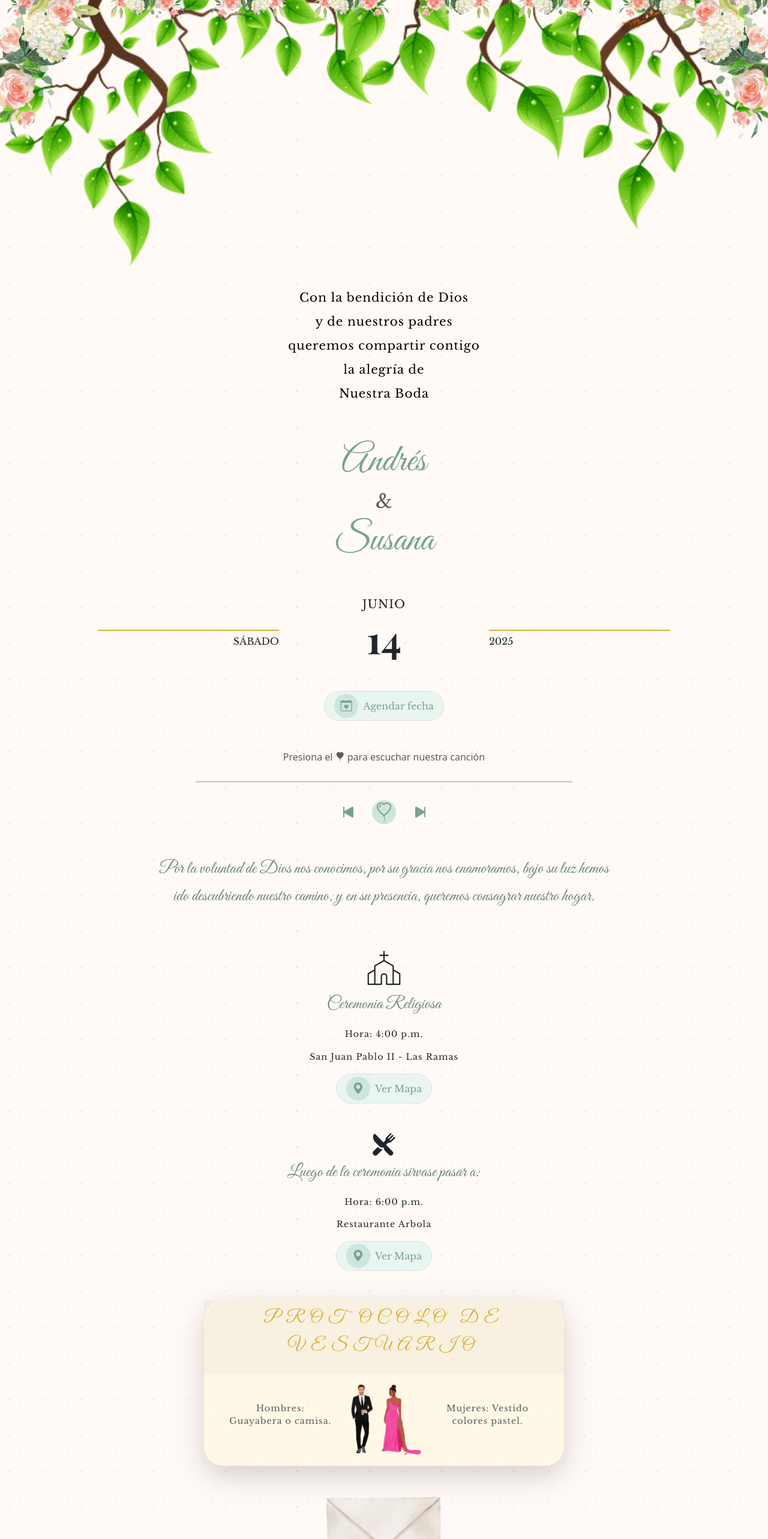
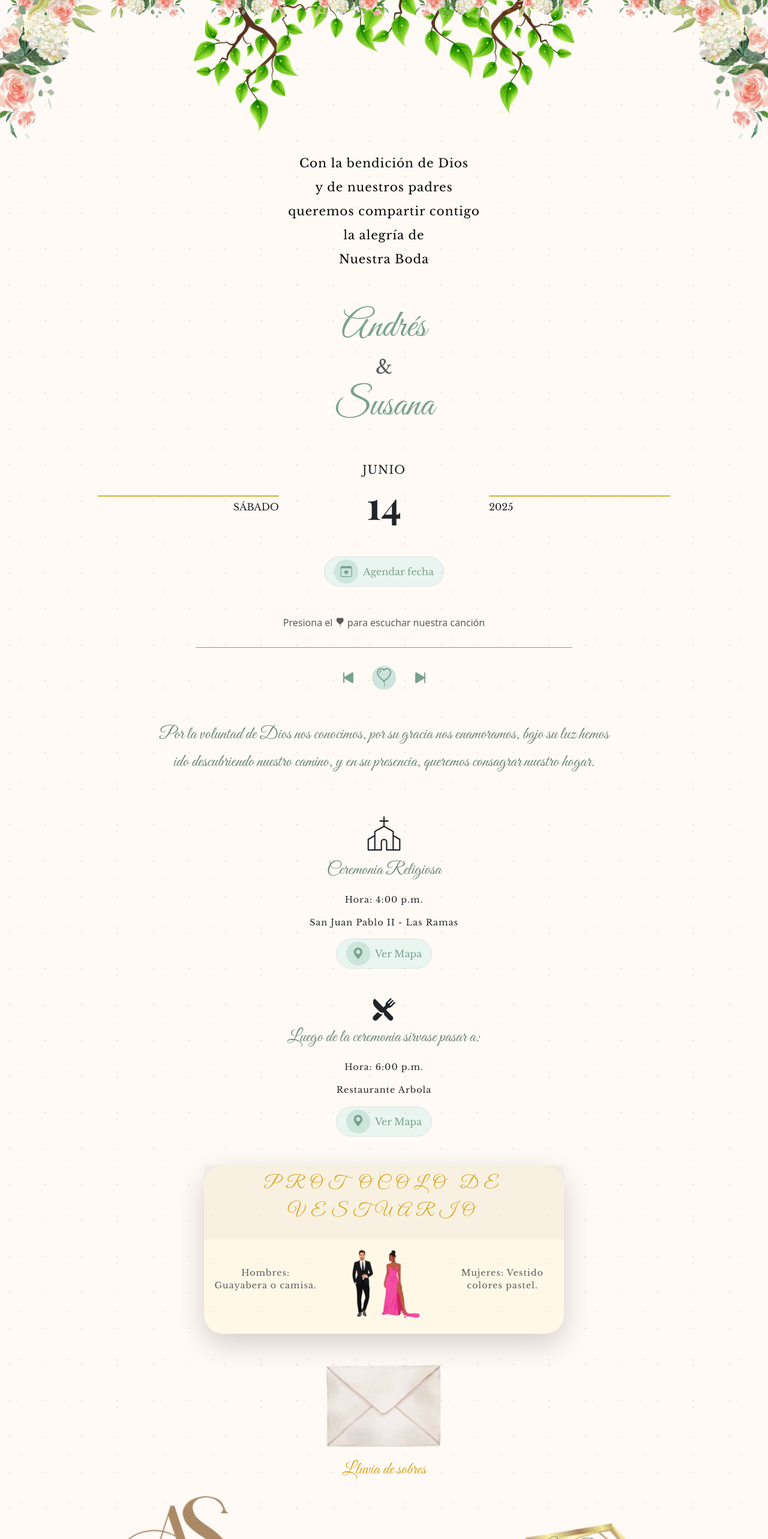
Before and after one commit to JorgeAndres-GitHub/Weeding-template, a React (Vite) app: page / in a window 1280 px wide. Shown: the top 2566 px of the page at 60% size. Built offline with nearby package versions, Linux system fonts and the light colour scheme.

Commit message:
Corrigiendo ultimos componentes

```diff
--- a/src/components/footer.jsx
+++ b/src/components/footer.jsx
@@ -8,14 +8,14 @@ export function Footer() {
         {/* Columna izquierda */}
         <div className="col-12 col-md-6 d-flex flex-column align-items-center justify-content-center mb-4">
           <img src={final} alt="Vestuario" className="mb-3 img-fluid" />
-          <p className="text-center wedding-text px-3">
+          <p className="text-center wedding-text invitation-container">
             Tu compañia es nuestro mejor regalo, no olvidas confirmar tu
             asistencia al <p className="wedding-suit">3006722701</p>
           </p>
         </div>
 
         {/* Columna derecha */}
-        <div className="col-12 col-md-6 d-flex justify-content-center">
+        <div className="col-12 col-md-6 d-flex justify-content-center mt-5">
           <div className="rotating-image-container">
             <img src={hexagono} alt="Vestuario" className="rotating-image" />
             <p className="text-center wedding-text px-3">
@@ -31,6 +31,10 @@ export function Footer() {
       <p className="text-center wedding-suit m-5">Te esperamos!</p>
 
       <style>{`
+        .invitation-container {
+          padding: 0 20%; /* Deja un 10% de espacio a los lados */
+        }
+
         .rotating-image-container {
           position: relative;
           display: flex;
--- a/src/components/header.jsx
+++ b/src/components/header.jsx
@@ -21,8 +21,14 @@ export function Header() {
           <img
             src={headerGif}
             alt="Decoracion de Boda"
-            className="img-fluid mb-4"
-            style={{ width: "100%", marginTop: "0", display: "block" }}
+            className="img-fluid mb-4 header-gif"
+            style={{
+              width: "100%",
+              maxHeight: "220px",
+              objectFit: "contain",
+              marginTop: "0",
+              display: "block",
+            }}
           />
           <h4 className="text-center subtitle mx-auto mb-3"></h4>
           <h5 className="text-black text-center subtitle mb-5">
@@ -85,6 +91,14 @@ export function Header() {
             transform: translateY(0);
           }
         }
+
+        .header-gif {
+          width: 100%;
+          max-height: 220px;
+          object-fit: contain;
+          display: block;
+          margin-top: 0;
+        }
       `}</style>
     </>
   );
--- a/src/components/vestuario.jsx
+++ b/src/components/vestuario.jsx
@@ -8,29 +8,34 @@ export function Vestuario() {
           className="card shadow-lg border-0 rounded-5 mt-5 custom-card"
           style={{
             maxWidth: "600px",
-            backgroundColor: "#FFF8E7", // Fondo crema suave
-            borderRadius: "20px", // Esquinas más redondeadas
+            backgroundColor: "#FFF8E7",
+            borderRadius: "20px",
           }}
         >
           <div className="card-header border-0">
-            <p className="wedding-suit px-5 text-center text-uppercase">
+            <p className="wedding-suit px-4 text-center text-uppercase">
               Protocolo de Vestuario
             </p>
           </div>
-          <div className="card-body row d-flex justify-content-center align-items-center text-center">
-            <p className="col-4 text-muted fw-bold letter">
+          <div className="card-body row d-flex justify-content-center align-items-center text-center vestuario-row">
+            <div className="col-12 col-md-4 mb-2">
+              <p className="text-muted fw-bold letter no-break">
                 Hombres: Guayabera o camisa.
               </p>
+            </div>
+            <div className="col-12 col-md-4 mb-2">
               <img
                 src={couple}
                 alt="Vestuario"
-              className="img-fluid col-3"
-              style={{ maxWidth: "200px" }}
+                className="img-fluid"
+                style={{ maxWidth: "120px" }}
               />
-
-            <p className="col-4 text-muted fw-bold letter">
+            </div>
+            <div className="col-12 col-md-4 mb-2">
+              <p className="text-muted fw-bold letter no-break">
                 Mujeres: Vestido colores pastel.
               </p>
+            </div>
           </div>
         </div>
       </div>
@@ -44,16 +49,27 @@ export function Vestuario() {
         .wedding-suit {
           font-family: 'Great Vibes', cursive;
           font-size: 1.8rem;
-                    color: #DAA520; /* Dorado más apagado */
+          color: #DAA520;
           line-height: 1.6;
-                    letter-spacing: 10px; /* Espaciado entre letras */
+          letter-spacing: 10px;
         }
-            `}</style>
-
-      <style>{`
         .custom-card {
-          background-color: #FFF8E7 !important; /* Fondo crema suave */
-          border-radius: 20px; /* Esquinas más redondeadas */
+          background-color: #FFF8E7 !important;
+          border-radius: 20px;
+        }
+        .no-break {
+          word-break: keep-all;
+          white-space: normal;
+        }
+        @media (max-width: 768px) {
+          .vestuario-row > div {
+            max-width: 100%;
+            flex: 0 0 100%;
+          }
+          .wedding-suit {
+            font-size: 1.2rem;
+            letter-spacing: 4px;
+          }
         }
       `}</style>
     </>
```
Lines whose indentation alone changed are shown as unchanged.
